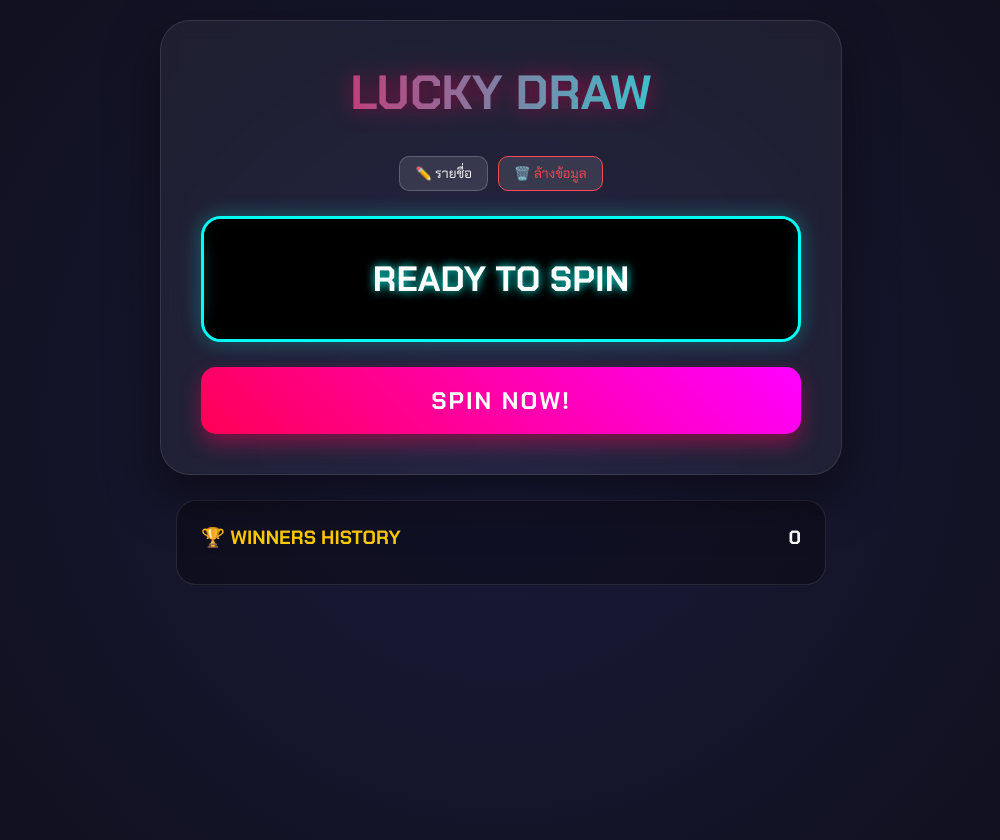
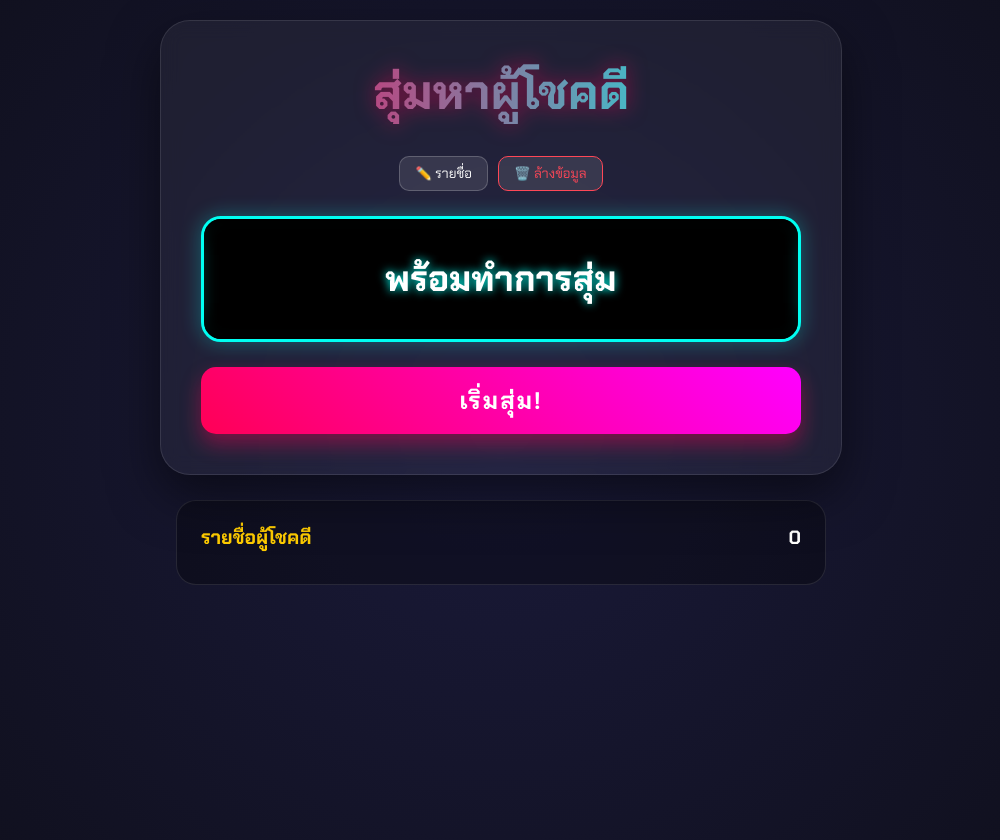
Before and after one commit to suchart28/LuckyDraw, a plain HTML site: page index.html in a window 1280 px wide. Shown: the whole page, without its empty margins (139-1139 px from the left). Drawn offline with nearby package versions, Linux system fonts and the light colour scheme.

Commit message:
Update index.html

```diff
--- a/index.html
+++ b/index.html
@@ -3,7 +3,7 @@
 <head>
     <meta charset="UTF-8">
     <meta name="viewport" content="width=device-width, initial-scale=1.0">
-    <title>Grand Lucky Draw 2024</title>
+    <title>สุ่มรายชื่อหาผู้โชคดี</title>
     <link href="https://fonts.googleapis.com/css2?family=Chakra+Petch:wght@300;400;700&display=swap" rel="stylesheet">
     <script src="https://cdn.jsdelivr.net/npm/canvas-confetti@1.6.0/dist/confetti.browser.min.js"></script>
 
@@ -216,7 +216,7 @@
 <body>
 
 <div class="container" id="mainContainer">
-    <h1>LUCKY DRAW</h1>
+    <h1>สุ่มหาผู้โชคดี</h1>
 
     <div class="controls">
         <button class="btn-tool" onclick="toggleInput()">✏️ รายชื่อ</button>
@@ -227,16 +227,16 @@
 
     <div class="slot-container">
         <div id="slotWrapper" class="slot-wrapper">
-            <div class="slot-item">READY TO SPIN</div>
+            <div class="slot-item">พร้อมทำการสุ่ม</div>
         </div>
     </div>
 
-    <button id="spinBtn" class="btn-spin" onclick="startSpin()">SPIN NOW!</button>
+    <button id="spinBtn" class="btn-spin" onclick="startSpin()">เริ่มสุ่ม!</button>
 </div>
 
 <div class="history-container">
     <div class="history-title">
-        <span>🏆 WINNERS HISTORY</span>
+        <span>รายชื่อผู้โชคดี</span>
         <span id="winCount" style="color:white">0</span>
     </div>
     <div id="winnerList"></div>
@@ -244,9 +244,9 @@
 
 <div id="winner-overlay">
     <div class="winner-card" id="winCard">
-        <h2 style="color: var(--gold); letter-spacing: 5px;">CONGRATULATIONS</h2>
+        <h2 style="color: var(--gold); letter-spacing: 5px;">ยินดี ยินดี</h2>
         <p id="winnerName" style="font-size: 4rem; font-weight: 800; margin: 20px 0; color: white; text-shadow: 0 0 20px var(--gold);"></p>
-        <div style="color: var(--accent)">YOU ARE THE LUCKY ONE!</div>
+        <div style="color: var(--accent)">คุณคือผู้โชคดี</div>
     </div>
 </div>
 
```
